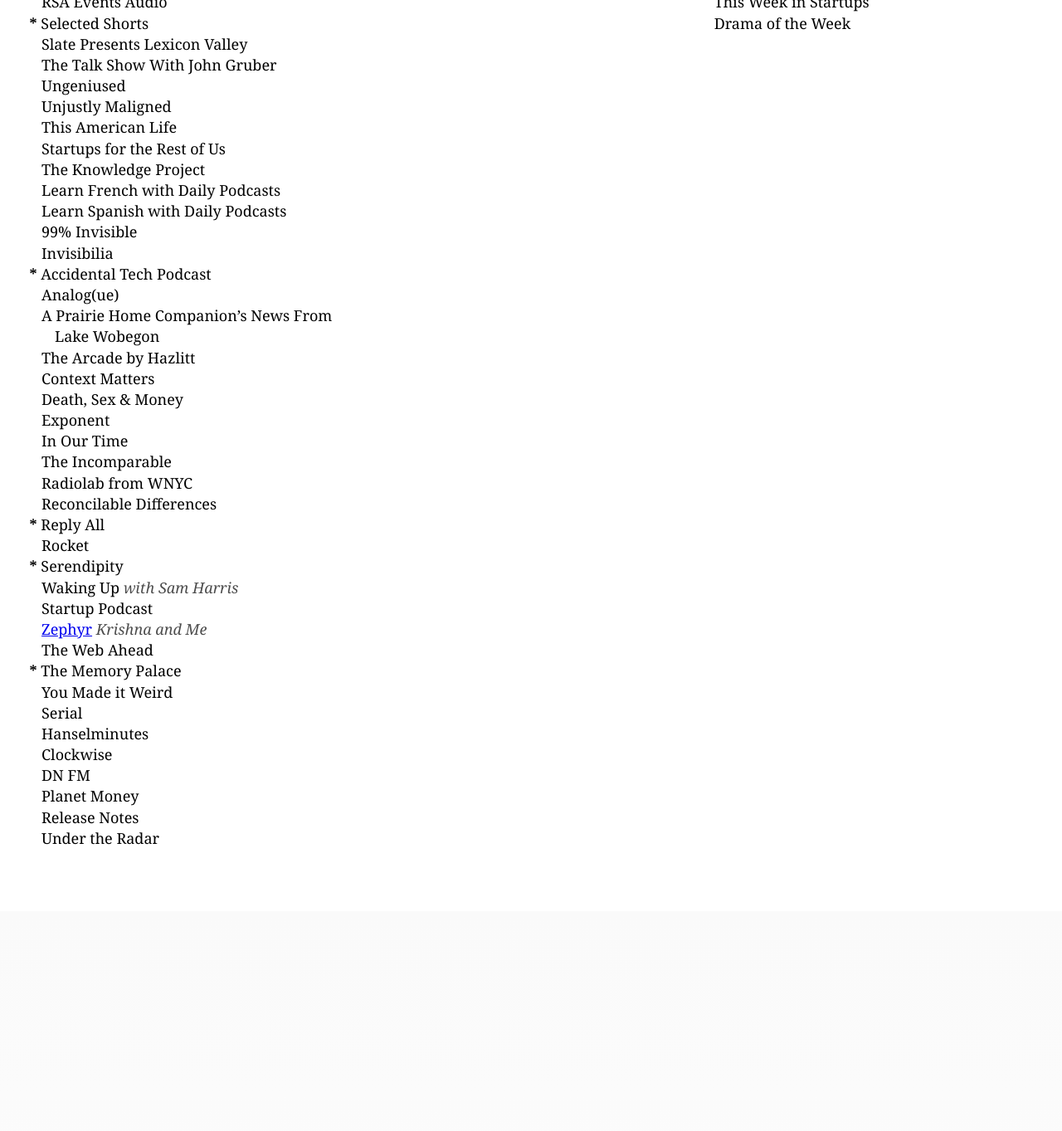
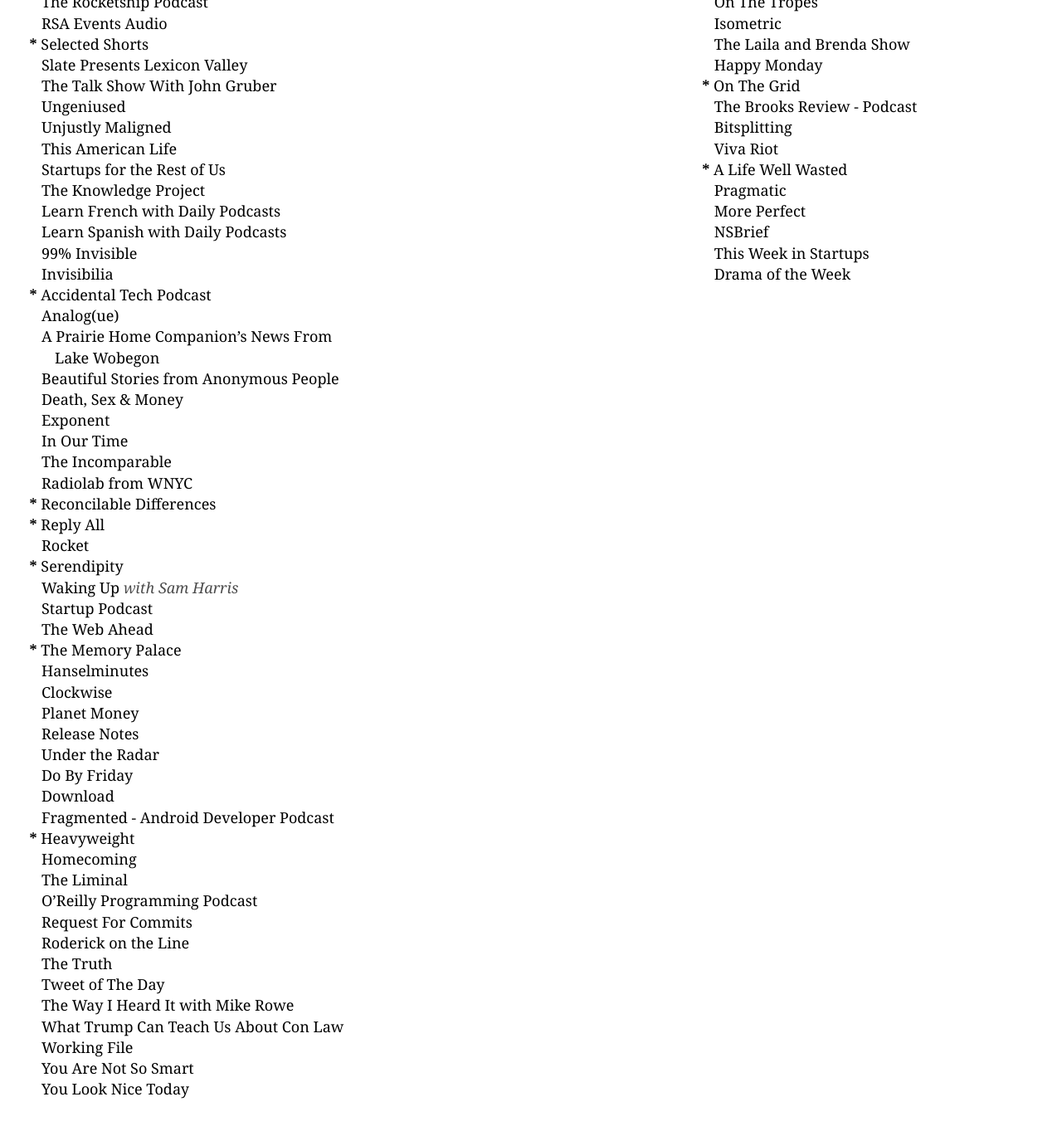
Before and after one commit to joshbeckman/andjosh.github.io, a Jekyll site: the page built from _lists/podcast-lists.md, in a window 1280 px wide and 1400 px high, scrolled down 733 px. Shown: the top 1363 px of the window at 83% size. Built offline with Jekyll 4.4.1, drawn with Linux system fonts in a browser that asks for light colours; before the commit the page ends 1831 px from its top, so only the background shows below that; some of the changed text lies outside the part shown.

Commit message:
chg:usr: Update podcasts and readings

```diff
--- a/_lists/podcast-lists.md
+++ b/_lists/podcast-lists.md
@@ -5,17 +5,18 @@
 ---
 <!-- list one -->
 - a16z
-- The Bike Shed
+- __*__ The Art of Product
+- __*__ The Bike Shed
 - Longform
 - __*__ Benjamin Walker's Theory of Everything
+- Love + Radio
+- The Nod
 - The Bugle
 - Debug
 - The Heart
 - Fresh Air
-- Pilot
 - Between Worlds
-- __*__ Limetown
-- Giant Robots Smashing into other Giant Robots Podcast
+- __*__ Giant Robots Smashing into other Giant Robots Podcast
 - __*__ [Josh Beckman on Narro](http://narro.co)
 - NPR: Bullseye with Jesse Thorn
 - Product Hunt Radio
@@ -37,32 +38,44 @@
 - __*__ Accidental Tech Podcast
 - Analog(ue)
 - A Prairie Home Companion's News From Lake Wobegon
-- The Arcade by Hazlitt
-- Context Matters
+- Beautiful Stories from Anonymous People
 - Death, Sex & Money
 - Exponent
 - In Our Time
 - The Incomparable
 - Radiolab from WNYC
-- Reconcilable Differences
+- __*__ Reconcilable Differences
 - __*__ Reply All
 - Rocket
 - __*__ Serendipity
 - Waking Up _with Sam Harris_
 - Startup Podcast
-- [Zephyr](https://soundcloud.com/zephyrpodcast) _Krishna and Me_
 - The Web Ahead
 - __*__ The Memory Palace
-- You Made it Weird
-- Serial
 - Hanselminutes
 - Clockwise
-- DN FM
 - Planet Money
 - Release Notes
 - Under the Radar
+- Do By Friday
+- Download
+- Fragmented - Android Developer Podcast
+- __*__ Heavyweight
+- Homecoming
+- The Liminal
+- O'Reilly Programming Podcast
+- Request For Commits
+- Roderick on the Line
+- The Truth
+- Tweet of The Day
+- The Way I Heard It with Mike Rowe
+- What Trump Can Teach Us About Con Law
+- Working File
+- You Are Not So Smart
+- You Look Nice Today
 
 <!-- list two -->
+- [Zephyr](https://soundcloud.com/zephyrpodcast) _Krishna and Me_
 - [Back to Work](http://5by5.tv/b2w)
 - [Track Changes](https://trackchanges.postlight.com)
 - [On Being](http://www.onbeing.org)
@@ -70,23 +83,35 @@
 - [The Morning Short](https://itunes.apple.com/us/podcast/morning-short-your-daily-dose/id1082252606)
 
 <!-- list three -->
+- The Arcade by Hazlitt
+- __*__ Limetown
+- Build Phase
+- Canvas
+- Runtime
+- DN FM
+- Serial
+- Pilot
+- You Made it Weird
+- Context Matters
 - __*__ This Developer's Life
 - __*__ Wiretap from CBC Radio
 - Spoken Wikipedia
 - Shoptalk
-- Roderick on the Line
 - VIVA RIOT
 - Radio Drama Revival
 - Hot Pod
+- Hypercritical
 - On The Tropes
 - Isometric
+- The Laila and Brenda Show
 - Happy Monday
 - __*__ On The Grid
 - The Brooks Review - Podcast
 - Bitsplitting
 - Viva Riot
 - __*__ A Life Well Wasted
-- __*__ Pragmatic
+- Pragmatic
+- More Perfect
 - NSBrief
 - This Week in Startups
 - Drama of the Week
```
Also changed, not shown: _lists/daily-lists.md (+7 -9 lines), _lists/movie-show-lists.md (+0 -2 lines), _lists/reading-lists.md (+12 -4 lines).
